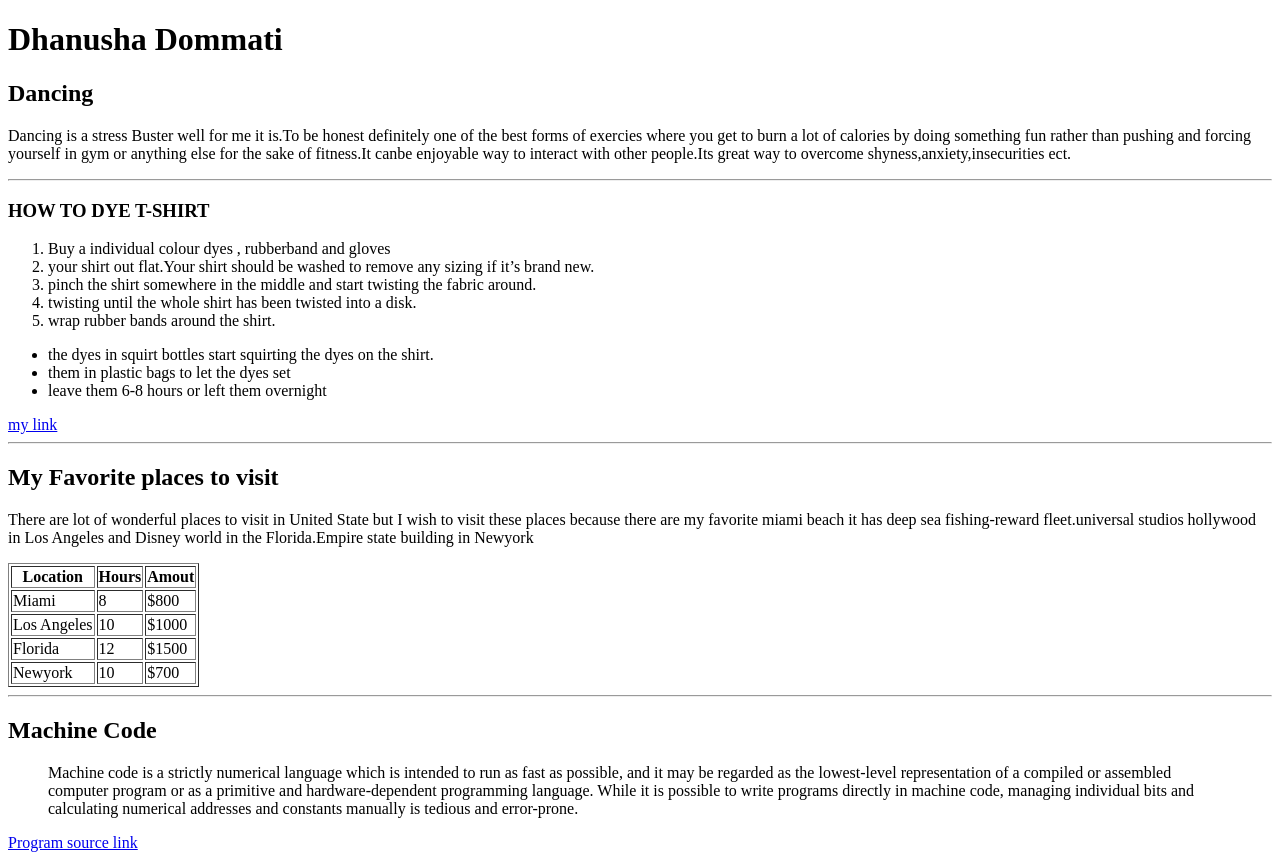
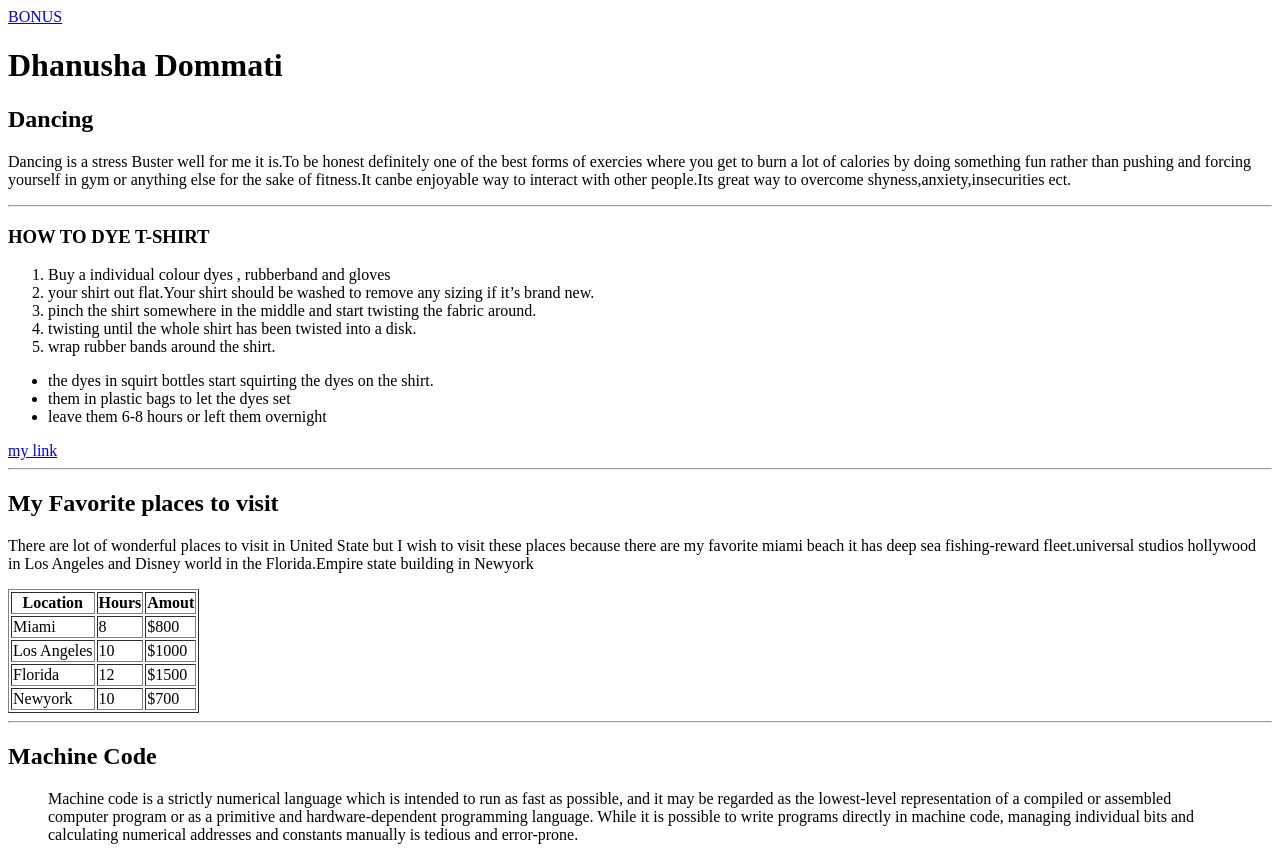
Before and after one commit to 44-563-Web-Apps-S21/webapps-s21-assignment-3-Dhanushagoud, a plain HTML site: page index.html in a window 1280 px wide. Shown: the top 854 px of the page. Drawn offline with Linux system fonts and the light colour scheme.

Commit message:
Update index.html

```diff
--- a/index.html
+++ b/index.html
@@ -1,5 +1,6 @@
 <!DOCTYPE html>
 <html>
+    <a href=bonus.html >BONUS</a>
     <title>
         Assignmentlab3
     </title>
```
